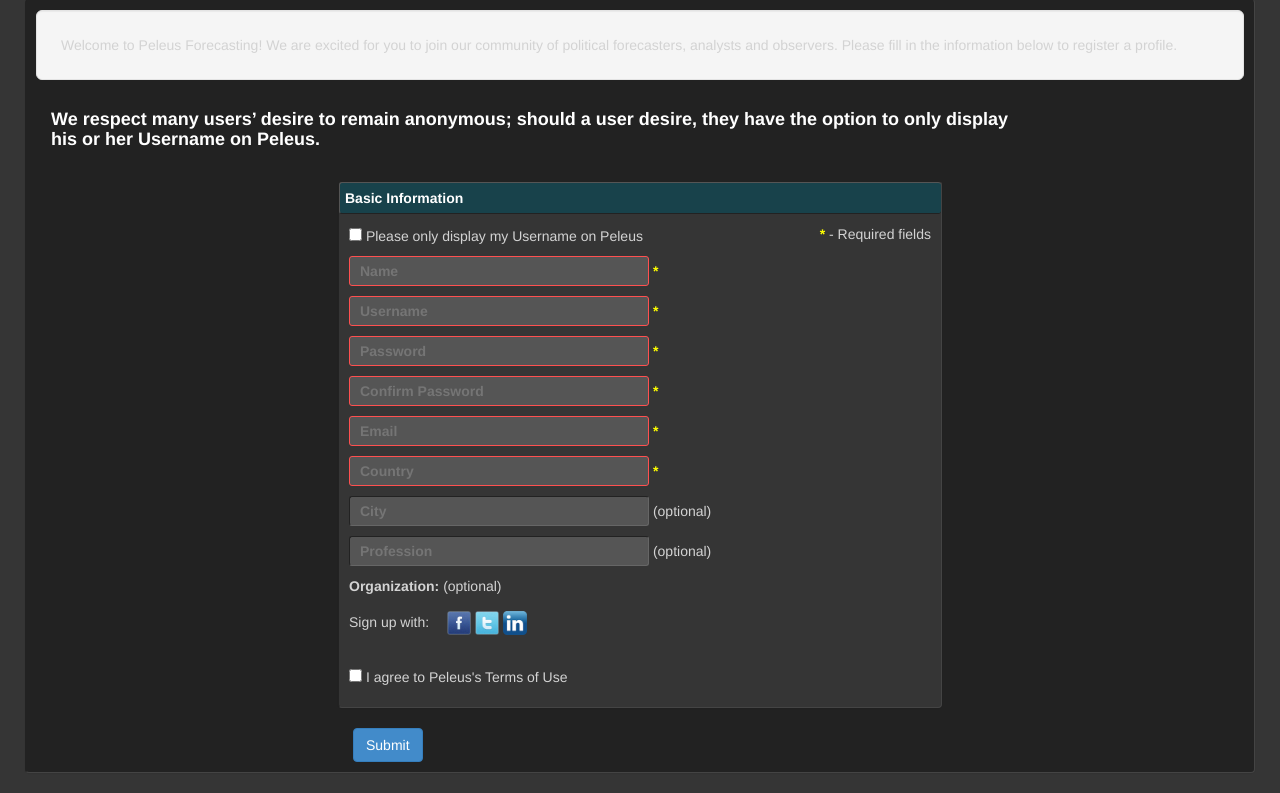
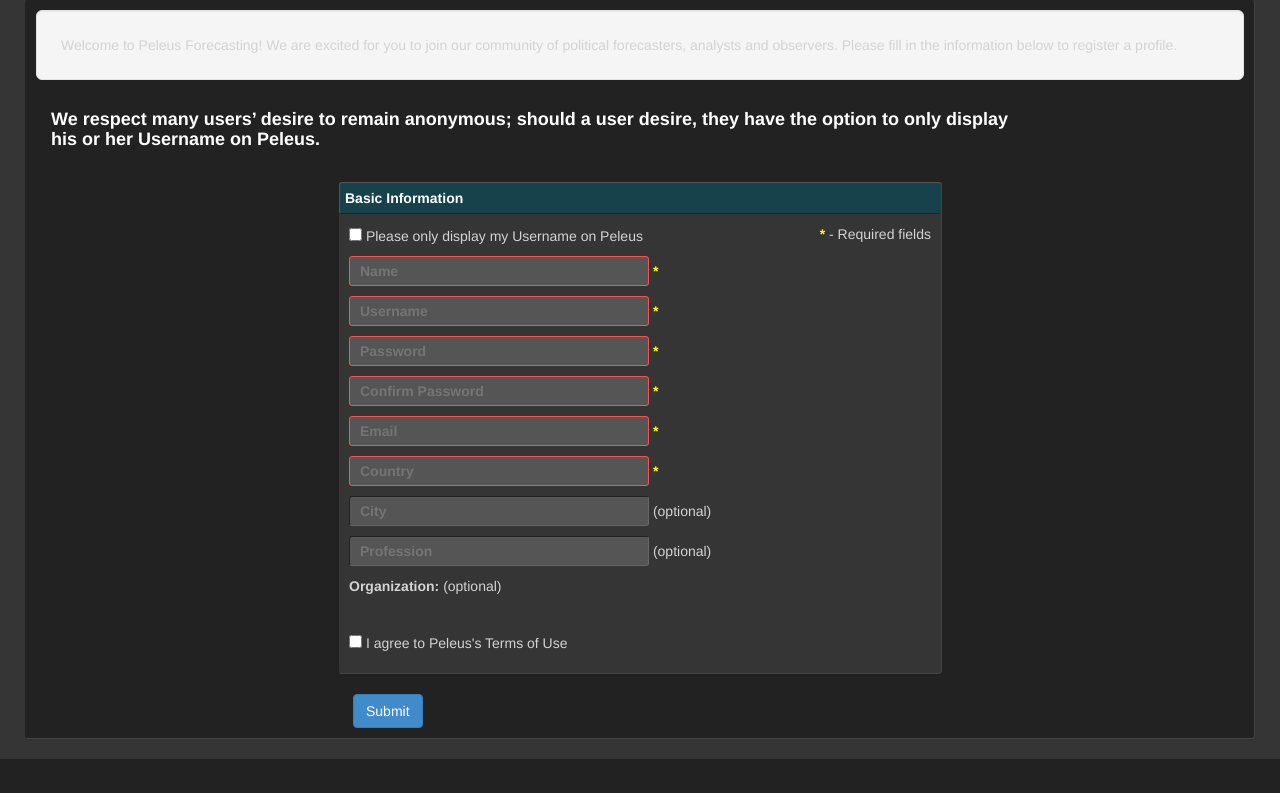
Before and after one commit to sujoklee/CopyPel, a Django app: page /sign_up/ in a window 1280 px wide. Shown: the part 75-868 px from the top of the page. After the commit the page ends 834 px from the top, so only its background shows below. Run offline with Django 3.2, Linux system fonts and the light colour scheme; parts of the project's set-up code (start-up, migrations or seed data) failed here and were passed over; some libraries are stand-ins or nearby versions.

Commit message:
deleted social_auth

```diff
--- a/app/templates/sign_up.html
+++ b/app/templates/sign_up.html
@@ -129,15 +129,7 @@
                             </li>
                         </div>
                         </p>
-                        <p>
-                            <span>Sign up with:&emsp;</span>
-                            <img src="{% static 'images/facebook.png' %}" alt="facebook" width="24"
-                                 title="Sign Up with Facebook">
-                            <img src="{% static 'images/twitter.png' %}" alt="twitter" width="24"
-                                 title="Sign Up with Twitter">
-                            <img src="{% static 'images/linkedin.png' %}" alt="linkedin" width="24"
-                                 title="Sign Up with LinkedIn">
-                        </p>
+
                         <br>
 
                         <p>
```
Also changed, not shown: forecast1.db, 1 other file.
